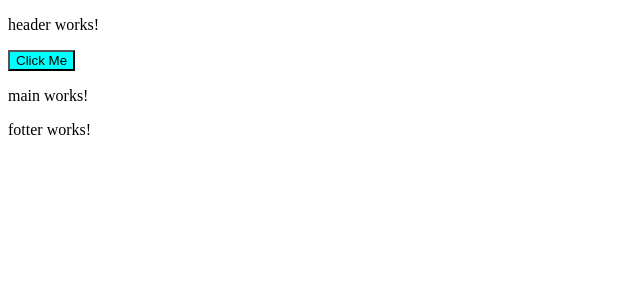
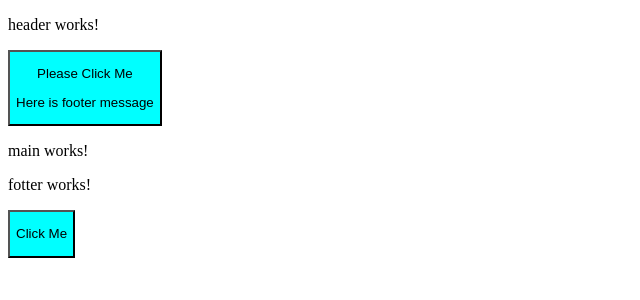
Before and after one commit to Ghadeer-Moh/FirstApp, an Angular app: page / in a window 1280 px wide. Shown: the top 300 px of the page, without its empty margins (0-640 px from the left). Built offline with nearby package versions, Linux system fonts and the light colour scheme.

Commit message:
Directive

```diff
--- a/src/app/Layout/fotter/footer.component.html
+++ b/src/app/Layout/fotter/footer.component.html
@@ -1 +1,5 @@
 <p>fotter works!</p>
+<btn>
+  <p id="angular"> Click Me</p>
+  <footer>Here is footer message</footer>
+</btn>
--- a/src/app/Layout/header/header.component.html
+++ b/src/app/Layout/header/header.component.html
@@ -1,4 +1,5 @@
 <p>header works!</p>
-<button style="background: aqua ; color:black">
-  Click Me
-</button>
+<btn>
+  <p id="angular">Please Click Me</p>
+  <p class="footer">Here is footer message</p>
+</btn>
--- a/src/app/app.module.ts
+++ b/src/app/app.module.ts
@@ -11,6 +11,7 @@ import {AppRoutingModule} from "./app-routing.module";
 import { MainComponent } from './main/main.component';
 import { IndexComponent } from './Layout/index/index.component';
 import { ErrorNotFoundPageComponent } from './Layout/error-not-found-page/error-not-found-page.component';
+import { BtnComponent } from './btn/btn.component';
 
 
 @NgModule({
@@ -21,7 +22,8 @@ import { ErrorNotFoundPageComponent } from './Layout/error-not-found-page/error-
     AboutUsComponent,
     MainComponent,
     IndexComponent,
-    ErrorNotFoundPageComponent
+    ErrorNotFoundPageComponent,
+    BtnComponent
   ],
   imports: [
     BrowserModule,
--- /dev/null
+++ b/src/app/btn/btn.component.css
@@ -0,0 +1,3 @@
+button{
+  background: aqua ; color:black
+}
--- /dev/null
+++ b/src/app/btn/btn.component.html
@@ -0,0 +1,6 @@
+
+<button>
+  <ng-content select="#angular"></ng-content>
+  <ng-content select=".footer"></ng-content>
+
+</button>
```
Also changed, not shown: src/app/btn/btn.component.ts (added, +10 -0 lines), 1 other file (tests, documents, lock files or other folders).
